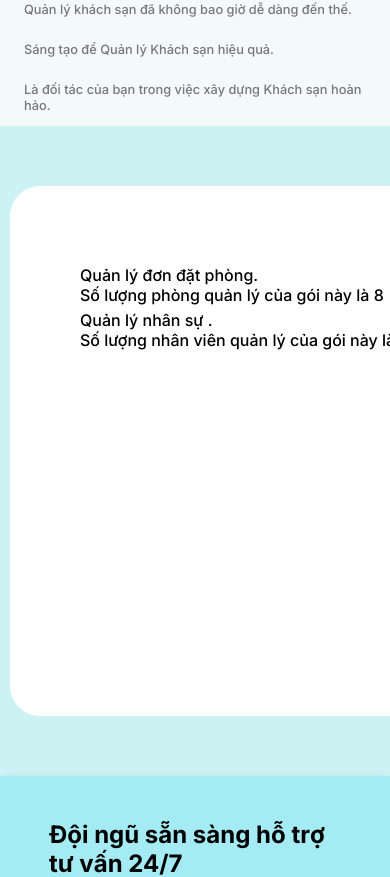
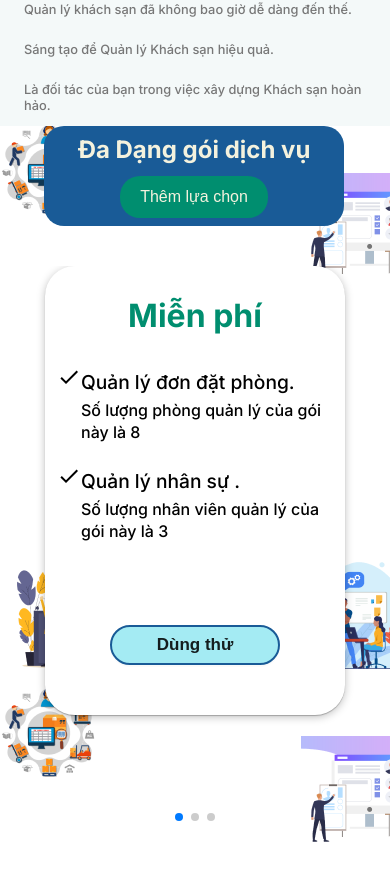
Before and after one commit to TaiNguyen00/lionscustomer, a React (Vite) app: page / in a window 390 px wide. Shown: the part 874-1751 px from the top of the page. Built offline with nearby package versions, Linux system fonts and the light colour scheme.

Commit message:
fix mobile + pc

```diff
--- a/src/components/Package/index.jsx
+++ b/src/components/Package/index.jsx
@@ -1,24 +1,38 @@
-import clsx from 'clsx'
-import style from './style.module.scss'
-import ButtonPackage from './Button/Button'
-import { Swiper, SwiperSlide } from 'swiper/react';
+import clsx from "clsx";
+import style from "./style.module.scss";
+import ButtonPackage from "./Button/Button";
 
+import { Navigation, Pagination, Scrollbar, A11y } from "swiper/modules";
+import { Swiper, SwiperSlide } from "swiper/react";
+
+import "swiper/css";
+import "swiper/css/navigation";
+import "swiper/css/pagination";
+import "swiper/css/scrollbar";
+
+import CheckIcon from "@mui/icons-material/Check";
 // Import Swiper styles
-import 'swiper/css';
+import "swiper/css";
 
 const Package = () => {
+  // format number
+  const VND = new Intl.NumberFormat("vi-VN", {
+    style: "currency",
+    currency: "VND",
+  });
 
   const Packager = [
     {
       // title gói
       id: 0,
-            title: "Dùng thử",
+      title: "Miễn phí",
       imgUrlPakage: "imgsUrl",
-            button: 'Dùng thử',
+      button: "Dùng thử",
 
       options: [
         {
           id: 0,
+          iCon: <CheckIcon fontSize="medium" />,
           titleOption: "Quản lý đơn đặt phòng.",
           descOption: {
             label: "Số lượng phòng quản lý của gói này là",
@@ -26,7 +40,8 @@ const Package = () => {
           },
         },
         {
-                    id: 0,
+          id: 1,
+          iCon: <CheckIcon fontSize="medium" />,
           titleOption: "Quản lý nhân sự .",
           descOption: {
             label: "Số lượng nhân viên quản lý của gói này là",
@@ -42,15 +57,78 @@ const Package = () => {
       id: 1,
       title: "Vip",
       imgUrlPakage: "imgsUrl",
-            button: 'Mua',
-            modesee: 'Xem thêm',
+      button: "Mua",
+      modesee: "Xem thêm",
+      price: 5000000,
+      oldPrice: 10500000,
       options: [
         {
           id: 0,
+          iCon: <CheckIcon fontSize="medium" />,
           titleOption: "Quản lý đơn đặt phòng.",
           descOption: {
             label: "Số lượng phòng quản lý của gói này là",
             quantityRoom: 8,
+          },
+        },
+        {
+          id: 1,
+          iCon: <CheckIcon fontSize="medium" />,
+          titleOption: "Quản lý nhân sự.",
+          descOption: {
+            label: "Số lượng phòng quản lý của gói này là",
+            quantityRoom: 6,
+          },
+        },
+        {
+          id: 3,
+          iCon: <CheckIcon fontSize="medium" />,
+          titleOption: "Quản lý trạng thái phòng.",
+          descOption: {
+            label: "Số lượng phòng quản lý của gói này là",
+            quantityRoom: 4,
+          },
+        },
+      ],
+      isFreeBtn: false, // Đặt giá trị boolean ở đây, ví dụ: true
+
+      // Đặt giá trị boolean ở đây, ví dụ: true
+    },
+    {
+      // title gói
+      id: 2,
+      title: "Vip 2",
+      imgUrlPakage: "imgsUrl",
+      button: "Mua",
+      modesee: "Xem thêm",
+      price: 5000000,
+      oldPrice: 10500000,
+      options: [
+        {
+          id: 0,
+          iCon: <CheckIcon fontSize="medium" />,
+          titleOption: "Quản lý đơn đặt phòng.",
+          descOption: {
+            label: "Số lượng phòng quản lý của gói này là",
+            quantityRoom: 8,
+          },
+        },
+        {
+          id: 1,
+          iCon: <CheckIcon fontSize="medium" />,
+          titleOption: "Quản lý nhân sự.",
+          descOption: {
+            label: "Số lượng phòng quản lý của gói này là",
+            quantityRoom: 6,
+          },
+        },
+        {
+          id: 3,
+          iCon: <CheckIcon fontSize="medium" />,
+          titleOption: "Quản lý trạng thái phòng.",
+          descOption: {
+            label: "Số lượng phòng quản lý của gói này là",
+            quantityRoom: 7,
           },
         },
       ],
@@ -65,19 +143,49 @@ const Package = () => {
       {/* danh cho pc */}
       <div className={clsx(style.container)}>
         {Packager.map((pk, inx) => (
-                    <div key={inx} className={clsx(style.package)}>
-                        <h1 className={clsx(style.title)}>{pk.title}</h1>
-                        {pk.options ? (
-                            pk.options.map((item, index) => ( // Thay đổi 'limit' thành 'options'
+          <div className={clsx(style.package)} key={inx}>
+            <h2 className={clsx(style.title)}>{pk.title}</h2>
+            {pk.oldPrice ? (
+              <h3 className={clsx(style.oldPrice)}>
+                {VND.format(pk.oldPrice)}
+              </h3>
+            ) : (
+              ""
+            )}
+            {pk.price ? (
+              <h3 className={clsx(style.newPrice)}>
+                {VND.format(pk.price)}{" "}
+                <span style={{ color: "#000", fontSize: "1rem" }}>/ Tháng</span>
+              </h3>
+            ) : (
+              ""
+            )}
+            {pk.price ? (
+              <div style={{ display: "flex", alignItems: "center" }}>
+                <span className={clsx(style.discount)}>Giảm 50%</span>
+              </div>
+            ) : (
+              ""
+            )}
+            {pk.options
+              ? pk.options.map(
+                  (
+                    item,
+                    index // Thay đổi 'limit' thành 'options'
+                  ) => (
                     <div className={clsx(style.package_info)} key={index}>
-                                    <span>{item.titleOption}</span>
+                      <span>
+                        {item.iCon}
+                        {item.titleOption}
+                      </span>
                       <li className={clsx(style.package_info_text)}>
                         {item.descOption.label} {item.descOption.quantityRoom}
                       </li>
                       {/* Tiếp tục thêm các mục khác ở đây nếu cần */}
                     </div>
-                            ))
-                        ) : null}
+                  )
+                )
+              : null}
             <ButtonPackage Packager={pk} />
           </div>
         ))}
@@ -86,37 +194,79 @@ const Package = () => {
 
       {/* danh cho mobie */}
       <div className={clsx(style.container_mobie)}>
-                <Swiper className={clsx(style.swiperr)}
+        <div className={clsx(style.more_option)}>
+          <h2>Đa Dạng gói dịch vụ</h2>
+          <button>Thêm lựa chọn</button>
+        </div>
+        <div className={clsx(style.content_swipper)}>
+          <Swiper
+            modules={[Navigation, Pagination, Scrollbar, A11y]}
             spaceBetween={50}
-                    slidesPerView={1} // Số lượng slide hiển thị trên màn hình
-                    onSlideChange={() => console.log('slide change')}
+            slidesPerView={1}
+            centeredSlides={true}
+            pagination={{
+              clickable: true,
+            }}
             onSwiper={(swiper) => console.log(swiper)}
           >
             {Packager.map((pk, inx) => (
               <SwiperSlide className={clsx(style.swiper)} key={inx}>
                 <div className={clsx(style.package)}>
-                                <h1 className={clsx(style.title)}>{pk.title}</h1>
-                                {pk.options ? (
-                                    pk.options.map((item, index) => ( // Thay đổi 'limit' thành 'options'
+                  <h2 className={clsx(style.title)}>{pk.title}</h2>
+                  {pk.oldPrice ? (
+                    <h3 className={clsx(style.oldPrice)}>
+                      {VND.format(pk.oldPrice)}
+                    </h3>
+                  ) : (
+                    ""
+                  )}
+                  {pk.price ? (
+                    <h3 className={clsx(style.newPrice)}>
+                      {VND.format(pk.price)}{" "}
+                      <span style={{ color: "#000", fontSize: "1rem" }}>
+                        / Tháng
+                      </span>
+                    </h3>
+                  ) : (
+                    ""
+                  )}
+                  {pk.price ? (
+                    <div style={{ display: "flex", alignItems: "center" }}>
+                      <span className={clsx(style.discount)}>Giảm 50%</span>
+                    </div>
+                  ) : (
+                    ""
+                  )}
+                  {pk.options
+                    ? pk.options.map(
+                        (
+                          item,
+                          index // Thay đổi 'limit' thành 'options'
+                        ) => (
                           <div className={clsx(style.package_info)} key={index}>
-                                            <span>{item.titleOption}</span>
+                            <span>
+                              {item.iCon}
+                              {item.titleOption}
+                            </span>
                             <li className={clsx(style.package_info_text)}>
-                                                {item.descOption.label} {item.descOption.quantityRoom}
+                              {item.descOption.label}{" "}
+                              {item.descOption.quantityRoom}
                             </li>
                             {/* Tiếp tục thêm các mục khác ở đây nếu cần */}
                           </div>
-                                    ))
-                                ) : null}
+                        )
+                      )
+                    : null}
                   <ButtonPackage Packager={pk} />
                 </div>
               </SwiperSlide>
             ))}
           </Swiper>
         </div>
+      </div>
       {/* ket thuc */}
     </>
+  );
+};
 
-    )
-}
-
-export default Package
+export default Package;
--- a/src/components/Package/style.module.scss
+++ b/src/components/Package/style.module.scss
@@ -8,7 +8,9 @@
 
     @include pc {
         min-height: 755px;
-        background-color: #CCF2F4;
+        background-image: url("../../assets//images/bgPac_pc.png");
+        background-repeat: no-repeat;
+        width: 100%;
         display: grid;
         grid-template-columns: 1fr 1fr 1fr;
         gap: 30px;
@@ -20,27 +22,83 @@
 // fig cung wight
 .container_mobie {
     display: block;
-    // min-width: 430px;
-    min-height: 650px;
-    background-color: #CCF2F4;
+    width: $innerContent-width-mobile;
+    min-height: 800px;
+    background-image: url("../../assets//images/bgPackage.png");
     padding: 0 10px;
-    display: flex;
     align-items: center;
+
+    .content_swipper {
+        .swiper-pagination {
+            margin-top: 500px;
+        }
+    }
 
     @include tablet {}
 
     @include pc {
         display: none;
     }
+
+    .more_option {
+        width: 300px;
+        height: 100px;
+        background-color:  #195B97;
+        text-align: center;
+        border-radius: 20px;
+        color: #F4F2DE;
+        display: flex;
+        flex-direction: column;
+        align-items: center;
+        justify-content: center;
+
+        margin-left: 34px;
+        margin-bottom: 40px;
+
+        button {
+            margin-top: 12px;
+            padding: 12px 20px;
+            background-color: #008E6F;
+            color: #F4F2DE;
+            outline: none;
+            border: none;
+            border-radius: 20px;
+            font-size: 1rem;
+        }
+    }
 }
 
 .package {
-    min-width: 350px;
-    min-height: 530px;
+    width: 300px;
+    min-height: 449px;
     background: #FFFFFF;
     position: relative;
     border-radius: 30px;
+    box-shadow: rgba(0, 0, 0, 0.25) 0px 0.0625em 0.0625em, rgba(0, 0, 0, 0.25) 0px 0.125em 0.5em, rgba(255, 255, 255, 0.1) 0px 0px 0px 1px inset;
+    margin:  0 auto;
+    overflow: hidden;
 
+
+    .newPrice {
+        text-decoration: none;
+        font-size: 1.4rem;
+        color: #FF0000;
+        margin-bottom: 10px;
+        text-align: center;
+    }
+    .oldPrice {
+        text-align: center;
+        text-decoration: line-through;
+        font-size: 1rem;
+    }
+    .discount {
+        text-align: center;
+        background-color: #FCBB3E;
+        margin: 0 auto;
+        padding: 4px 12px;
+        border-radius: 5px;
+        margin-bottom: 12px;
+    }
     @include tablet {}
 
     @include pc {
@@ -56,9 +114,10 @@
 .title {
 
     text-align: center;
-    padding: 30px 0 10px 0;
-    font-weight: 700;
+    padding: 30px ;
+    font-weight: bold;
     color: #008E6F;
+    font-size: 2rem;
 
     @include tablet {}
 
@@ -72,19 +131,28 @@
 
 .package_info {
 
-    padding: 0 70px;
+    padding: 0 12px;
+    margin-bottom: 20px;
 
+    span {
+        font-size: 1.2rem;
+    }
     @include tablet {}
 
     @include pc {
-        padding: 0 70px;
+
     }
+
+
 }
 
 .package_info_text {
     text-decoration: solid;
     margin-bottom: 5px;
-
+    padding-left: 24px;
+    line-height: 1.4rem;
+    font-size: 1rem;
+    margin-top: 5px;
     @include tablet {}
 
 
@@ -92,6 +160,7 @@
     @include pc {
         text-decoration: solid;
         margin-bottom: 5px;
+        list-style: none;
     }
 }
 
@@ -112,10 +181,9 @@
 
 // button package
 .button_package {
-
     display: flex;
     justify-content: center;
-
+    overflow: hidden;
     @include tablet {}
 
     @include pc {
@@ -156,23 +224,19 @@
 
     display: grid;
     grid-template-columns: 1fr 1fr;
-    gap: 20px;
-    position: absolute;
-    bottom: 50px;
-
+    gap: 10px;
+    bottom: 30px;
+    margin-bottom: 35px;
     @include tablet {}
 
     @include pc {
         display: grid;
         grid-template-columns: 1fr 1fr;
-        gap: 20px;
-        position: absolute;
-        bottom: 50px;
+        bottom: 30px;
     }
 }
 
 .button_buy {
-
     min-height: 40px;
     min-width: 140px;
     font-size: 17px;
```
Also changed, not shown: src/assets/images/bgPac_pc.png (added), src/assets/images/bgPackage.png (added). Lines whose indentation alone changed are shown as unchanged.
